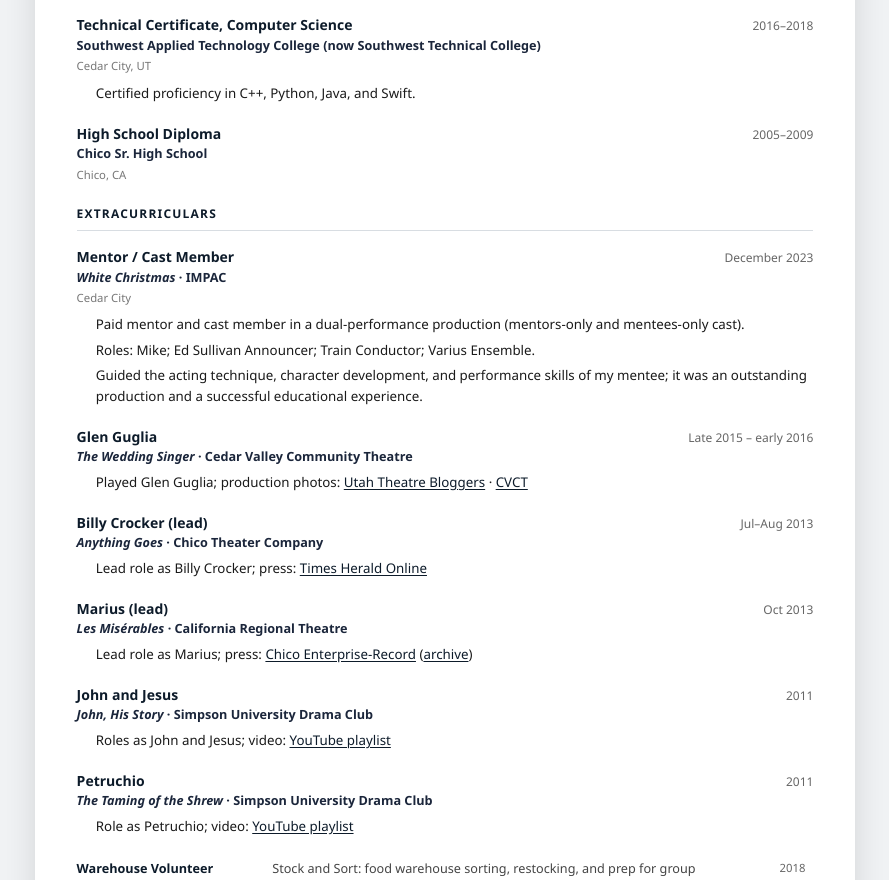
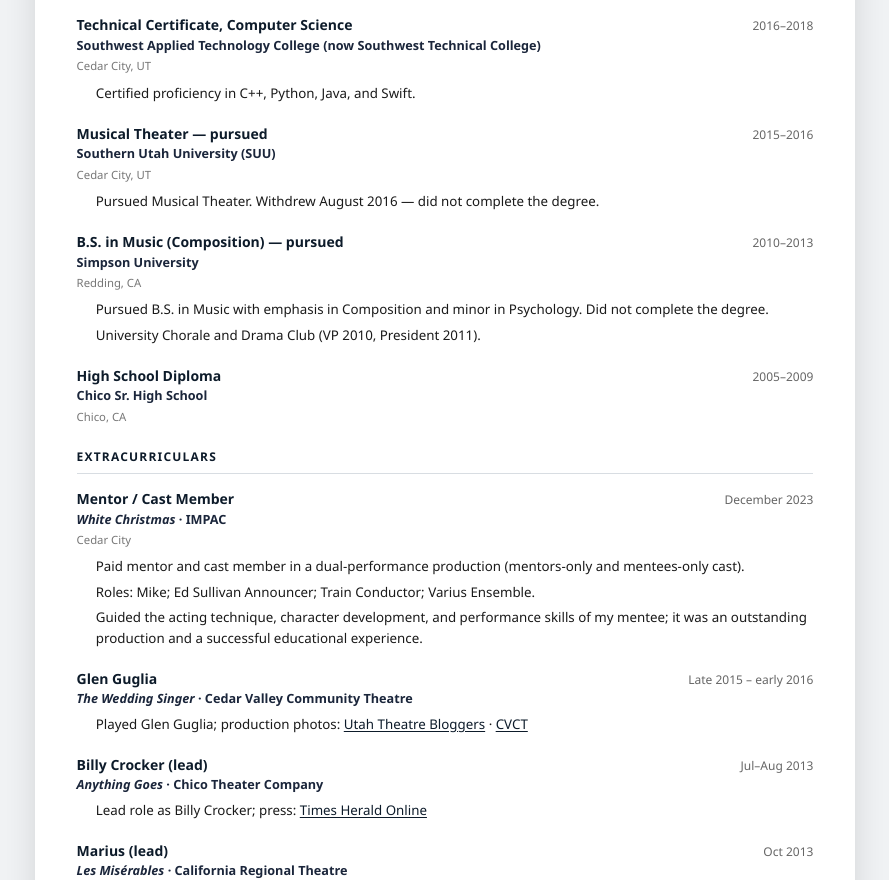
Before and after one commit to austenstrine/austenstrine_portfolio, a Next.js app in the folder apps/web/: page /cv in a window 1280 px wide. Shown: the part 2400-3280 px from the top of the page, without its empty margins (195-1084 px from the left). Built offline with nearby package versions, Linux system fonts and the light colour scheme; no server answers.

Commit message:
Add Simpson and SUU to CV Education.
Match Experience timeline copy; keep SWATC and Chico Sr. High, most recent first.

```diff
--- a/apps/web/src/data/cv-content.ts
+++ b/apps/web/src/data/cv-content.ts
@@ -57,6 +57,25 @@ export const CV_CERTIFICATES: CvCertificate[] = [
 		],
 	},
 	{
+		title: 'Musical Theater — pursued',
+		org: 'Southern Utah University (SUU)',
+		dates: '2015–2016',
+		location: 'Cedar City, UT',
+		bullets: [
+			'Pursued Musical Theater. Withdrew August 2016 — did not complete the degree.',
+		],
+	},
+	{
+		title: 'B.S. in Music (Composition) — pursued',
+		org: 'Simpson University',
+		dates: '2010–2013',
+		location: 'Redding, CA',
+		bullets: [
+			'Pursued B.S. in Music with emphasis in Composition and minor in Psychology. Did not complete the degree.',
+			'University Chorale and Drama Club (VP 2010, President 2011).',
+		],
+	},
+	{
 		title: 'High School Diploma',
 		org: 'Chico Sr. High School',
 		dates: '2005–2009',
```
